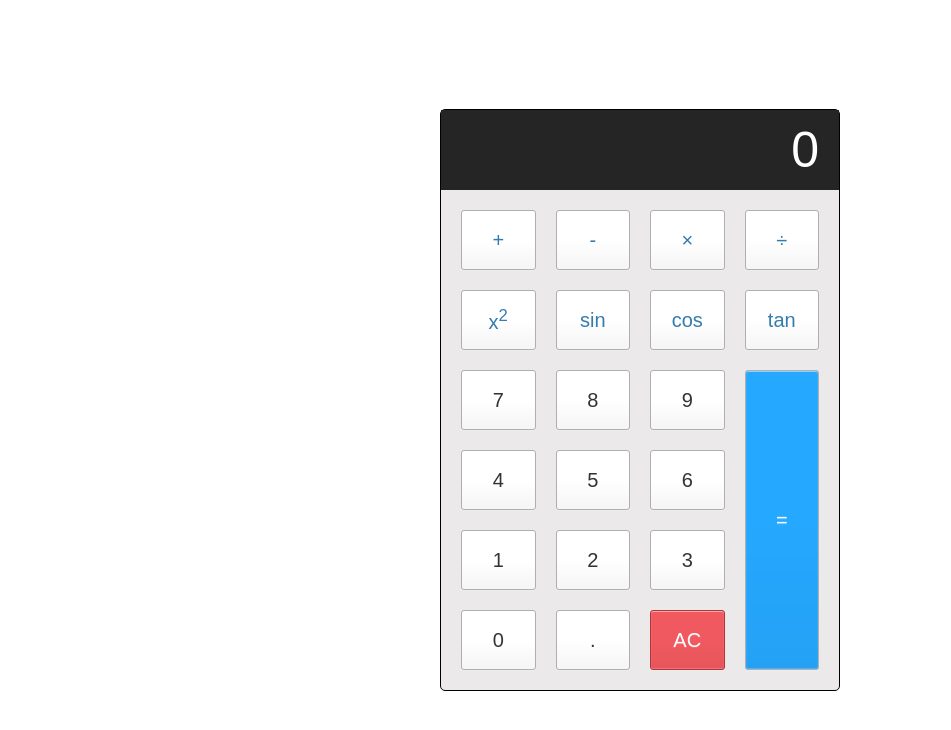
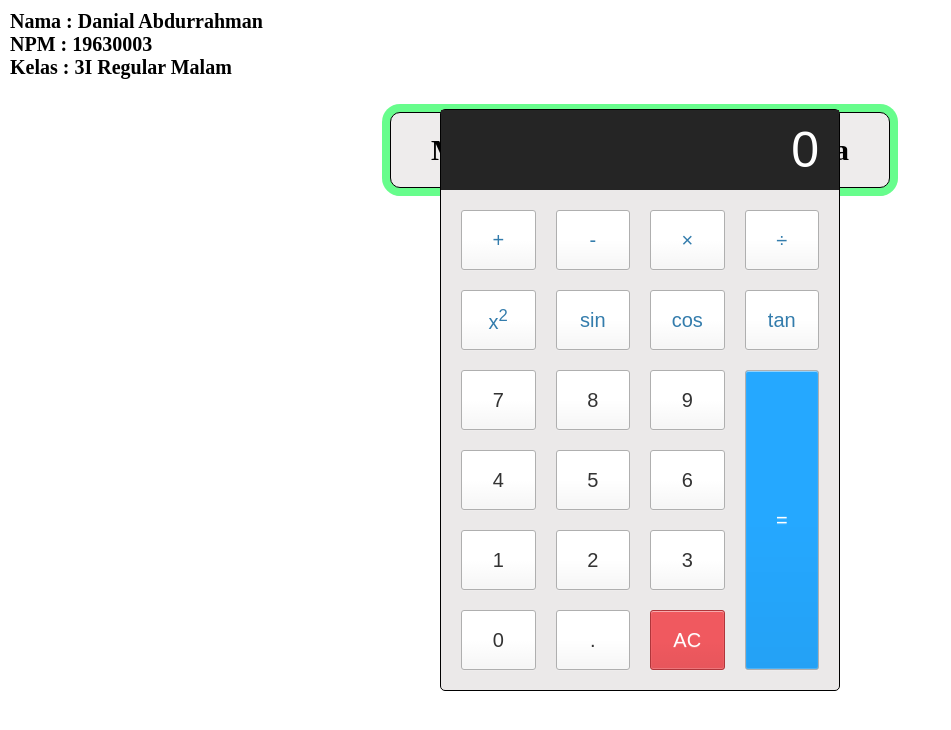
Before and after one commit to Danial-abd/danial-abd.github.io, a plain HTML site: page index.html in a window 1280 px wide. Shown: the whole page, without its empty margins (0-951 px from the left). Drawn offline with Linux system fonts and the light colour scheme.

Commit message:
Membuat Kalkulator Sederhana

```diff
--- a/index.html
+++ b/index.html
@@ -7,6 +7,16 @@
     <link rel="stylesheet" href="style.css">
 </head>
 <body>
+    <div class="container">
+    <div class="header" align=left>
+        <h1>Nama  : Danial Abdurrahman</h1>
+        <h1>NPM   : 19630003</h1>
+        <h1>Kelas : 3I Regular Malam</h1>
+        <br>
+        <br>
+        <br>
+        <h1 id="judul" align=center>Membuat Kalkulator Sederhana</h1>
+    </div>
     <div class="calculator">
         <input type="text" class="calculator-screen" value="" disabled/>
         <div class="calculator-keys">
@@ -33,6 +43,7 @@
                 <button type="button" class="equal-sign operator" value="=">=</button>
             </div>
     </div>
+</div>
     <script src="script.js"></script>
 </body>
 </html>
--- a/style.css
+++ b/style.css
@@ -7,6 +7,21 @@ html{
     margin: 0;
     padding: 0;
     box-sizing: inherit;
+}
+
+.header{
+    margin: 10px;
+}
+
+.header #judul{
+    padding: 20px;
+    background-color: rgb(238, 236, 236);
+    font-size: 30px;
+    box-shadow: inset 1px 6px 24px 7px rgba(0,0,0,0), 0px 0px 0px 8px #67fd8c, -8px 0px 0px 0px #fffdfd, 0px 8px 0px 0px #B1938B, 8px 0px 0px 0px #DCD0C0;
+    border: black solid 1px;
+    width: 500px;
+    margin: auto;
+    border-radius: 10px;
 }
 
 .calculator{
```
